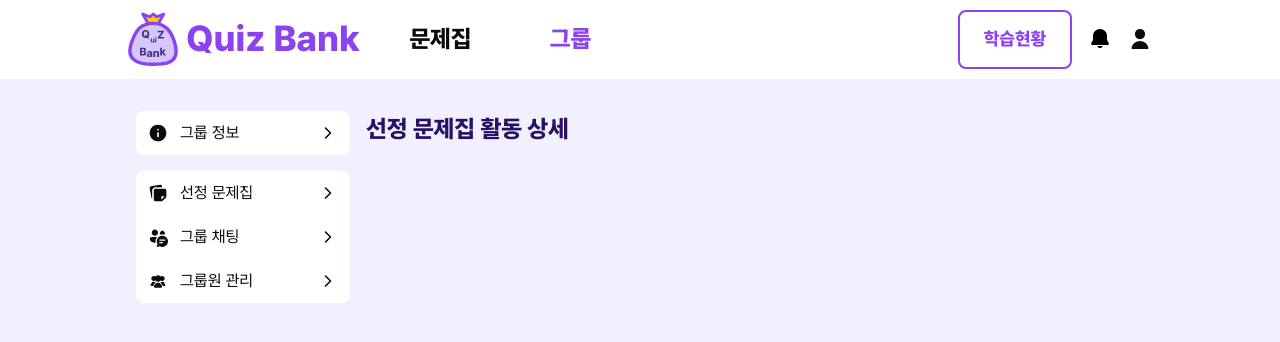
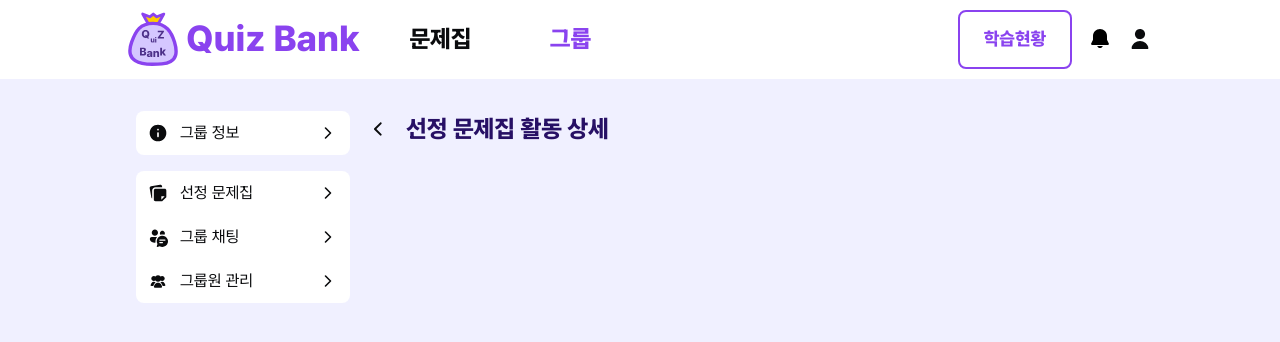
Before and after one commit to QuizBank-Dev/QuizBank-FE, a Next.js app: page /group/1/quizbook/1 in a window 1280 px wide. Shown: the top 342 px of the page. Built offline with nearby package versions, Linux system fonts and the light colour scheme; no server answers.

Commit message:
✨ 뒤로가기 영역만 클라이언트 컴포넌트로 작성

```diff
--- /dev/null
+++ b/src/app/group/[groupId]/quizbook/[quizbookId]/_components/BackBtn.tsx
@@ -0,0 +1,15 @@
+'use client'
+
+import LeftArrowIcon from '@/assets/svgs/left-arrow.svg'
+import { useRouter } from 'next/navigation'
+
+export default function BackBtn() {
+    const router = useRouter()
+
+    return (
+        <LeftArrowIcon
+            className="size-6 cursor-pointer"
+            onClick={() => router.back()}
+        />
+    )
+}
--- a/src/app/group/[groupId]/quizbook/[quizbookId]/page.tsx
+++ b/src/app/group/[groupId]/quizbook/[quizbookId]/page.tsx
@@ -1,4 +1,5 @@
 import MobileHeader from '@/components/MobileHeader'
+import BackBtn from './_components/BackBtn'
 
 export default function GroupQuizbookDetailPage() {
     return (
@@ -9,7 +10,8 @@ export default function GroupQuizbookDetailPage() {
             {/* 컨탠츠 */}
             <main className="custom-scrollbar flex w-full flex-1 flex-col items-center overflow-auto md:px-2">
                 <div className="flex w-full flex-col gap-4 px-4 pb-4 md:px-0 md:pb-0">
-                    <div className="hidden gap-4 md:flex">
+                    <div className="hidden items-center gap-4 md:flex">
+                        <BackBtn />
                         <h2 className="hidden text-pc-title-sm font-extra-bold text-point-900 md:block">
                             선정 문제집 활동 상세
                         </h2>
```
